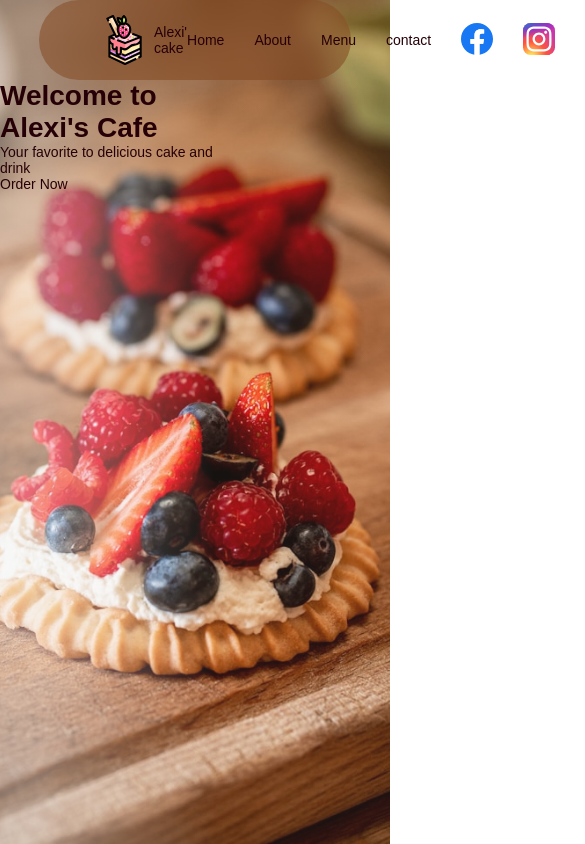
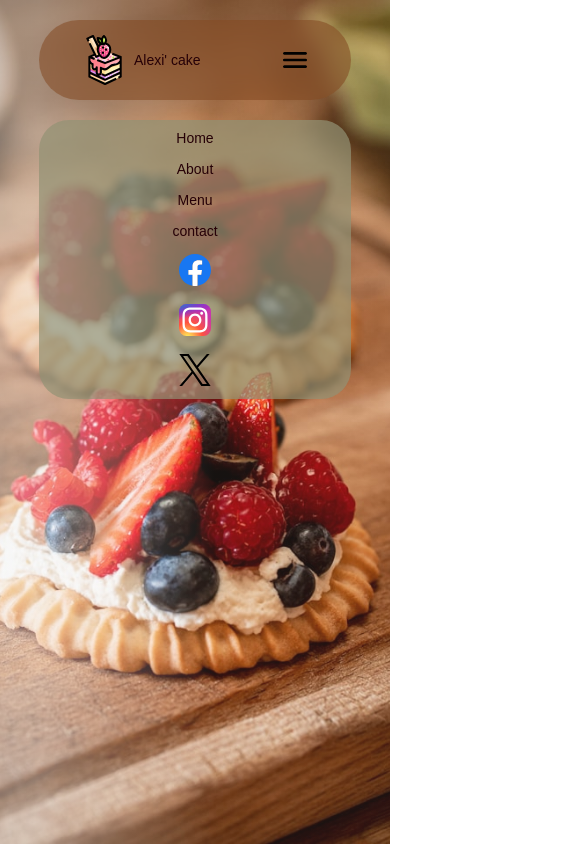
Before and after one commit to Alexi8991/Alexi-Cake-Shop, a plain HTML site: page index.html in a window 390 px wide. Shown: the top 844 px of the page, 585 px wide, since content can reach past the window. Drawn offline with Linux system fonts and the light colour scheme; a web font is replaced by a local one.

Commit message:
banner section done

```diff
--- /dev/null
+++ b/css/media-query.css
@@ -0,0 +1,17 @@
+@media (max-width: 600px) {
+    .menu {
+        display: block;
+        cursor: pointer;
+    }
+    .nav-items {
+        position: absolute;
+        top: 100px;
+        left: 0;
+        right: 0;
+        background: rgba(146, 146, 116, 0.705);
+        padding: 10px;
+        flex-direction: column;
+        border-radius: 30px;
+        /* display: none; */
+    }
+}
--- a/css/style.css
+++ b/css/style.css
@@ -21,6 +21,7 @@ header {
     background: linear-gradient(90deg, rgba(243, 243, 243, 0.427) 10%, rgba(244, 200, 182, 0.089) 55%), url(../photos/oliver-timm-haarmann-p6OLZPnq810-unsplash.jpg);
     background-size: cover;
     background-position: 50% 50%;
+    padding-top: 20px;
 }
 nav {
     width: 80%;
@@ -32,12 +33,13 @@ nav {
     display: flex;
     align-items: center;
     justify-content: space-between;
-    padding: 0 60px;
+    padding: 0px 40px;
+    z-index: 999;
 }
 .nav-items {
     display: flex;
     align-items: center;
-    gap: 30px;
+    gap: 15px;
 }
 .logo {
     display: flex;
@@ -47,5 +49,8 @@ nav {
 .banner-content {
     width: 60%;
     min-height: 75vh;
-    background: none;
+    border: none;
 }
+.menu {
+    display: none;
+}
--- a/index.html
+++ b/index.html
@@ -10,6 +10,7 @@
       type="image/x-icon"
     />
     <link rel="stylesheet" href="css/style.css" />
+    <link rel="stylesheet" href="css/media-query.css" />
   </head>
   <body>
     <header>
@@ -40,12 +41,13 @@
             /></a>
           </li>
         </ul>
+        <img src="./photos/icons/menu-logo.svg" class="menu" alt="" />
       </nav>
-      <div class="banner-content">
+      <!-- <div class="banner-content">
         <h1>Welcome to Alexi's Cafe</h1>
         <p>Your favorite to delicious cake and drink</p>
         <a href="#" class="btn btn-secondary">Order Now</a>
-      </div>
+      </div> -->
     </header>
     <main></main>
     <footer></footer>
```
